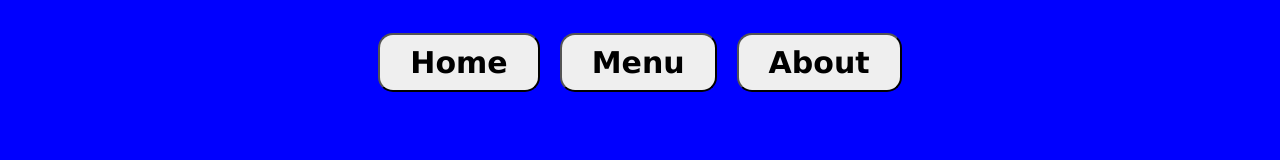
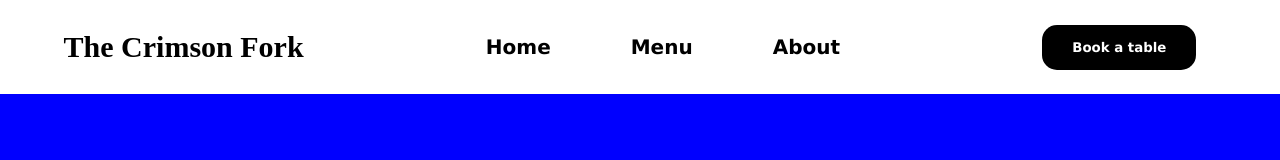
Before and after one commit to danielyu128/Restaurant-Homepage, a website built with webpack: page src/template.html in a window 1280 px wide. Built offline with nearby package versions, Linux system fonts and the light colour scheme.

Commit message:
Add format and styling for header

```diff
--- a/src/header.js
+++ b/src/header.js
@@ -5,13 +5,22 @@ export default function loadHeader(){
     const homeButton = document.querySelector(".b1");
     const menuButton = document.querySelector(".b2");
     const aboutButton = document.querySelector(".b3");
+    const bookTableButton = document.querySelector(".b4");
+
+    const restaurantTitle = document.createElement("div");
+    restaurantTitle.textContent = "The Crimson Fork";
 
     homeButton.textContent = "Home";
     menuButton.textContent = "Menu";
     aboutButton.textContent = "About";
+    bookTableButton.textContent = "Book a table"
+
+    restaurantTitle.classList.add("title");
 
     nav.append(homeButton,menuButton,aboutButton);
-    header.append(nav);
-    return {header,homeButton,menuButton,aboutButton};
+    header.append(restaurantTitle,nav,bookTableButton);
+
+
+    return {header,homeButton,menuButton,aboutButton,bookTableButton};
 
 }
--- a/src/index.js
+++ b/src/index.js
@@ -6,6 +6,6 @@ import loadHeader from "./header.js";
 console.log(greeting);
 
 const content = document.querySelector("#content");
-const {header,homeButton,menuButton,aboutButton} = loadHeader();
+const {header,homeButton,menuButton,aboutButton,bookTableButton} = loadHeader();
 
 document.body.prepend(header);
--- a/src/styles.css
+++ b/src/styles.css
@@ -1,40 +1,70 @@
 /* styles.css */
 body {
     background-color: blue;
+    margin: 0;
 }
 
-.nav {
-
+.header {
+    background-color: white;
     display: flex;
-    justify-content: center;
-    padding: 15px;
+    justify-content: space-around;
+    align-items: center;
 }
 
-.b1 {
-    margin: 10px;
-    padding: 10px 30px;
-    border-radius: 15px;
-    font-family: 'Lucida Sans', 'Lucida Sans Regular', 'Lucida Grande', 'Lucida Sans Unicode', Geneva, Verdana, sans-serif;
-    font-weight: bold;
-    font-size: 30px;
-}
-
-.b2 {
-    margin: 10px;
-    padding: 10px 30px;
-    border-radius: 15px;
-    font-family: 'Lucida Sans', 'Lucida Sans Regular', 'Lucida Grande', 'Lucida Sans Unicode', Geneva, Verdana, sans-serif;
+.title{
     font-weight: bold;
     font-size: 30px;
 
 }
 
+.nav {
+    padding: 15px;
+}
+
+.b1,
+.b2,
 .b3 {
     margin: 10px;
     padding: 10px 30px;
     border-radius: 15px;
     font-family: 'Lucida Sans', 'Lucida Sans Regular', 'Lucida Grande', 'Lucida Sans Unicode', Geneva, Verdana, sans-serif;
     font-weight: bold;
-    font-size: 30px;
+    font-size: 20px;
+    transition-duration: 0.4s;
+    background-color: white;
+    border: 0px;
 
 }
+
+.b1:hover,
+.b2:hover,
+.b3:hover,
+.b4:hover {
+    transform: translateY(-5px);
+    color: burlywood;
+}
+
+.b1:active,
+.b2:active,
+.b3:active {
+    background-color: burlywood;
+    color: white;
+}
+
+.b4 {
+
+    background-color: black;
+    border: 0px;
+    margin: 20px;
+    padding: 15px 30px;
+    border-radius: 15px;
+    font-family: 'Lucida Sans', 'Lucida Sans Regular', 'Lucida Grande', 'Lucida Sans Unicode', Geneva, Verdana, sans-serif;
+    font-weight: bold;
+    transition-duration: 0.4s;
+    color: white;
+
+}
+
+.b4:hover{
+    background-color: #1a1a1a;
+}
--- a/src/template.html
+++ b/src/template.html
@@ -1,18 +1,21 @@
 <!DOCTYPE html>
 <html lang="en">
+
 <head>
     <meta charset="UTF-8">
     <meta name="viewport" content="width=device-width, initial-scale=1.0">
-    <title>Daniel's Restaurant</title>
+    <title>The Crimson Fork</title>
 </head>
+
 <body>
     <header class="header">
         <nav class="nav">
-           <button class="b1"></button>
-           <button class="b2"></button>
-           <button class="b3"></button>
+            <button class="b1"></button>
+            <button class="b2"></button>
+            <button class="b3"></button>
         </nav>
 
+        <button class="b4"></button>
 
     </header>
 
@@ -26,4 +29,5 @@
 
 
 </body>
+
 </html>
```
